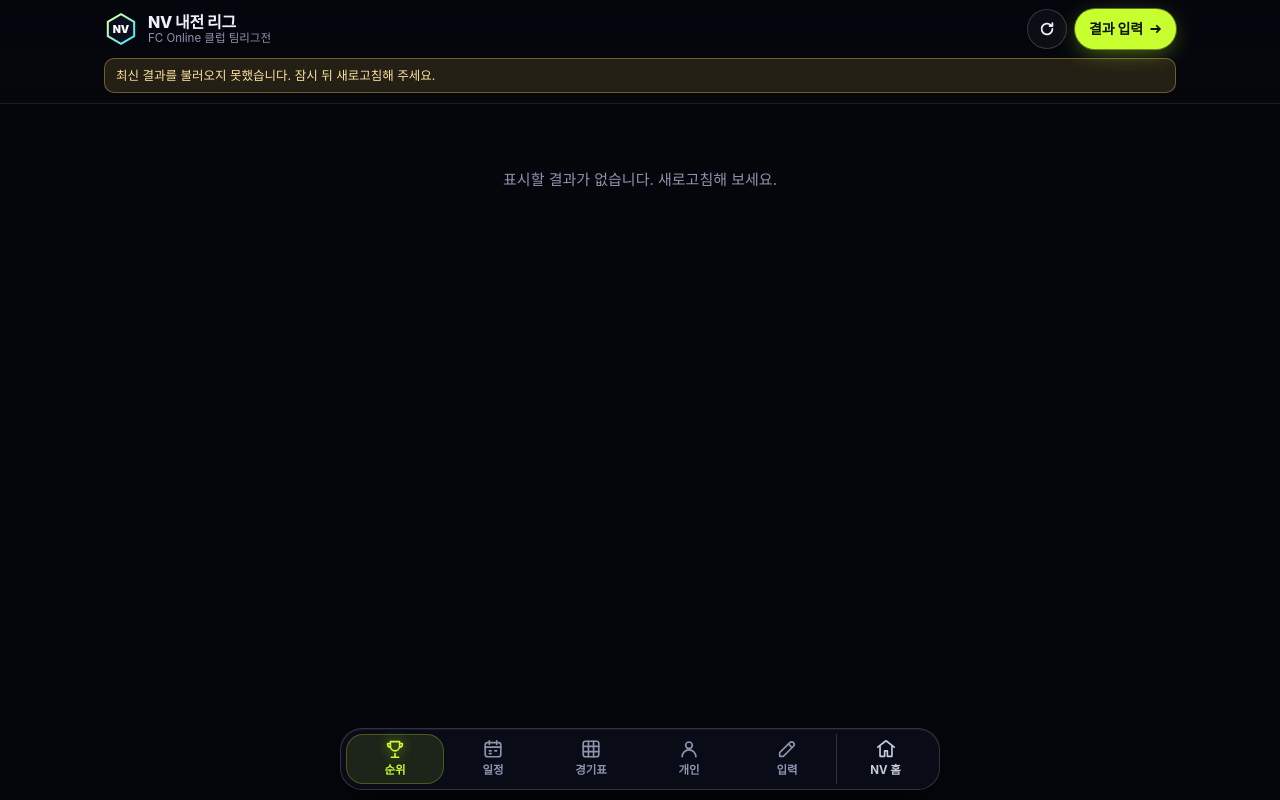
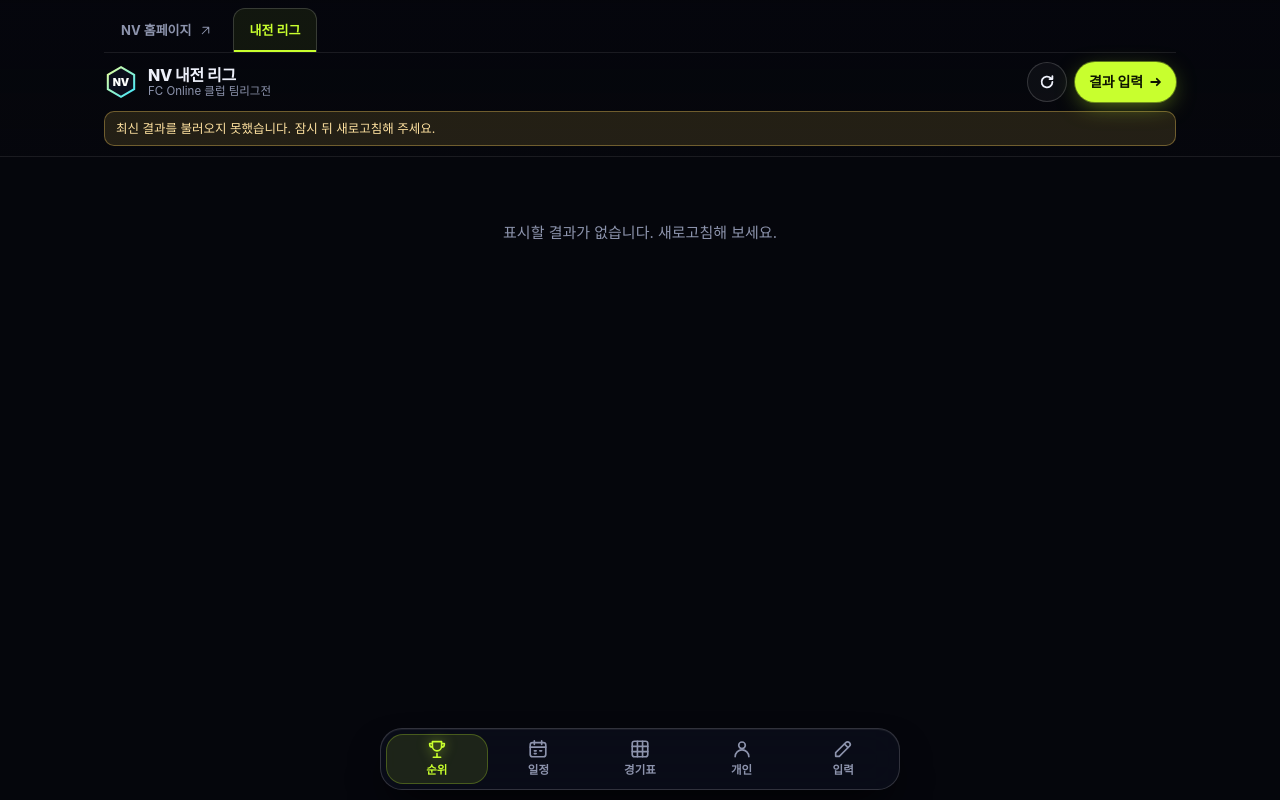
Before and after one commit to dindoopark/nv-league, a website: page index.html in a window 1280 px wide. Drawn offline with Linux system fonts and the light colour scheme; no server answers; a web font is replaced by a local one.

Commit message:
NV 홈페이지 이동을 왼쪽 위 사이트 탭으로 배치 (Codex)

```diff
--- a/index.html
+++ b/index.html
@@ -30,6 +30,15 @@
   </head>
   <body>
     <header class="topbar">
+      <div class="wrap">
+        <nav class="site-tabs" aria-label="NV 사이트 이동">
+          <a href="https://nv-fconline.github.io/">
+            NV 홈페이지
+            <svg viewBox="0 0 20 20" aria-hidden="true"><path d="M5 15 15 5M6 5h9v9" /></svg>
+          </a>
+          <a href="#standings" aria-current="page">내전 리그</a>
+        </nav>
+      </div>
       <div class="wrap topbar-row">
         <a class="brand" href="#standings" aria-label="NV 내전 리그 순위로">
           <svg class="brand-mark" viewBox="0 0 40 40" aria-hidden="true">
@@ -111,10 +120,6 @@
         <span>입력</span>
       </a>
       </div>
-      <a class="home-link" href="https://nv-fconline.github.io/" aria-label="NV 홈페이지" title="NV 홈페이지">
-        <svg viewBox="0 0 24 24" aria-hidden="true"><path d="m3 10 9-7 9 7M5.5 9v11h5v-6h3v6h5V9" /></svg>
-        <span>NV 홈</span>
-      </a>
     </nav>
 
     <noscript><p class="empty">이 페이지는 자바스크립트가 켜져 있어야 합니다.</p></noscript>
--- a/style.css
+++ b/style.css
@@ -216,6 +216,54 @@ p.empty {
   justify-content: space-between;
   gap: 10px;
   height: 58px;
+}
+
+.site-tabs {
+  display: flex;
+  align-items: end;
+  gap: 4px;
+  padding-top: 8px;
+  border-bottom: 1px solid var(--line);
+}
+
+.site-tabs a {
+  display: inline-flex;
+  align-items: center;
+  justify-content: center;
+  gap: 7px;
+  min-height: 44px;
+  padding: 0 16px;
+  border: 1px solid transparent;
+  border-bottom: 0;
+  border-radius: 12px 12px 0 0;
+  color: var(--muted);
+  font-size: 13px;
+  font-weight: 750;
+  white-space: nowrap;
+  text-decoration: none;
+  -webkit-tap-highlight-color: transparent;
+}
+
+.site-tabs a:hover {
+  background: var(--panel);
+  color: var(--ink);
+}
+
+.site-tabs a[aria-current='page'] {
+  background: rgba(200, 255, 46, 0.07);
+  border-color: var(--line-2);
+  box-shadow: inset 0 -2px 0 var(--volt);
+  color: var(--volt);
+}
+
+.site-tabs svg {
+  width: 13px;
+  height: 13px;
+  fill: none;
+  stroke: currentColor;
+  stroke-width: 1.6;
+  stroke-linecap: round;
+  stroke-linejoin: round;
 }
 
 .brand {
@@ -384,8 +432,8 @@ p.empty {
   bottom: calc(var(--tabbar-gap) + var(--safe-b));
   z-index: 40;
   display: grid;
-  grid-template-columns: minmax(0, 5fr) minmax(0, 1fr);
-  width: min(calc(100% - 20px), 600px);
+  grid-template-columns: 1fr;
+  width: min(calc(100% - 20px), 520px);
   height: var(--tabbar-h);
   padding: 5px;
   border-radius: 22px;
@@ -433,12 +481,7 @@ p.empty {
   display: grid;
   grid-template-columns: repeat(5, minmax(0, 1fr));
   min-width: 0;
-}
-
-.tabbar .home-link {
-  border-left: 1px solid var(--line-2);
-  border-radius: 0 17px 17px 0;
-  color: var(--ink-2);
+  height: 100%;
 }
 
 .tabbar svg {
@@ -3792,13 +3835,7 @@ input:focus {
   .league-tabs {
     grid-template-columns: 1fr;
     grid-auto-rows: 46px;
-  }
-
-  .tabbar .home-link {
-    border-left: 0;
-    border-top: 1px solid var(--line-2);
-    border-radius: 0 0 17px 17px;
-    min-height: 46px;
+    height: auto;
   }
 
   body.is-typing .tabbar {
```
Also changed, not shown: README.md.
